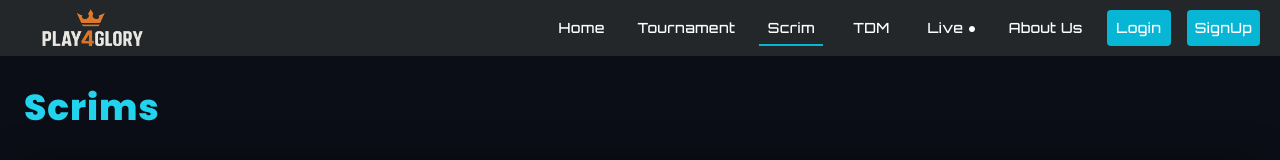
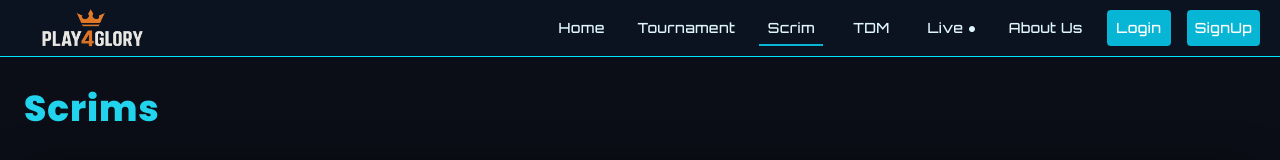
Before and after one commit to Akash-Hyphae/Play4Glory, a React (Vite) app in the folder Frontend/: page /scrim in a window 1280 px wide. Shown: the top 160 px of the page. Built offline with nearby package versions, Linux system fonts and the light colour scheme.

Commit message:
Changes in navigation bar

```diff
--- a/Frontend/src/Components/Header/index.jsx
+++ b/Frontend/src/Components/Header/index.jsx
@@ -20,7 +20,7 @@ const Header = () => {
   ];
 
   return (
-    <header className="bg-[#23272A]">
+    <header className="bg-[#0B1220] border-b border-[#00E5FF] sticky top-0 z-50">
       <div className="header py-2">
         <div className="container flex items-center justify-between relative">
           {/* Logo */}
@@ -49,7 +49,7 @@ const Header = () => {
                         backgroundColor: "transparent !important",
                       },
                     }}
-                    className={`!text-white !capitalize font-semibold transition-all duration-300 ease-in-out hover:!text-[#06B6D4]
+                    className={`!text-[#E0F7FA] !capitalize font-semibold transition-all duration-300 ease-in-out hover:!text-[#00E5FF]
                       ${
                         isActive
                           ? "after:content-[''] after:absolute after:left-0 after:bottom-0 after:w-full after:h-[2px] after:bg-[#06B6D4]"
@@ -91,7 +91,7 @@ const Header = () => {
                 {/* Circular Profile Image */}
                 <Link to="/profile">
                   <img
-                    src="https://i.pravatar.cc/100?img=12"
+                    src="avatar.jpg"
                     alt="profile"
                     className="w-10 h-10 rounded-full border-2 border-cyan-500 hover:scale-105 transition-transform cursor-pointer"
                   />
```
